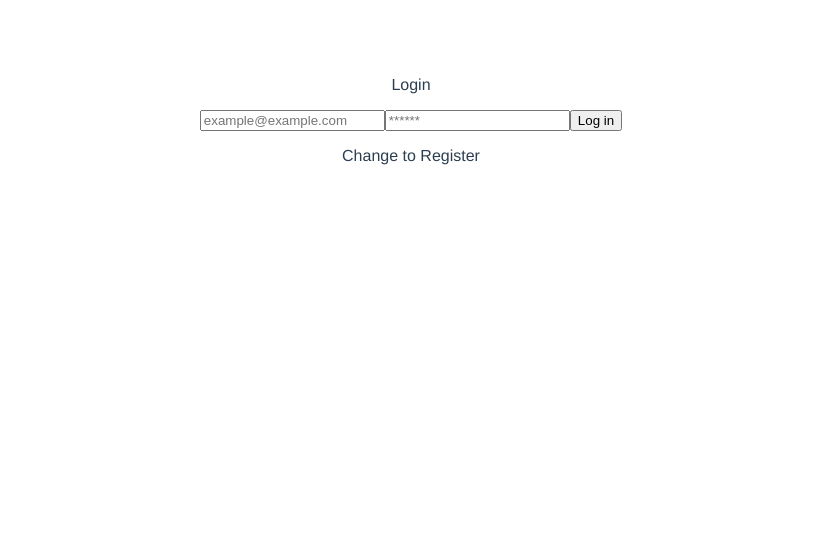
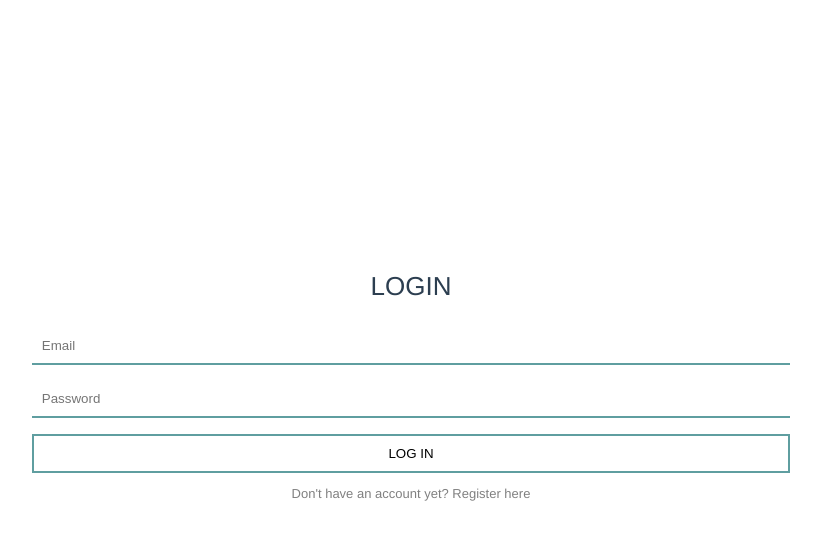
Before and after one commit to TheBanusco10/banus-cloud, a Vue app: page / in a window 1280 px wide. Shown: the top 540 px of the page, without its empty margins (229-1050 px from the left). Built offline with nearby package versions, Linux system fonts and the light colour scheme.

Commit message:
Design changed

```diff
--- a/src/App.vue
+++ b/src/App.vue
@@ -1,12 +1,9 @@
 <template>
   <main>
-    <section v-if="!user.name">
-      <p>
-        {{ user.name }}
-      </p>
+    <section v-if="!user.name" id="login-container">
       <Login />
     </section>
-    <section v-else>
+    <section v-else id="files-section">
       <Files />
       <UploadFile />
     </section>
@@ -31,12 +28,6 @@ export default {
   setup() {
     const store = useStore();
 
-    // onMounted(() => {
-    //   setInterval(() => {
-    //     console.log(user);
-    //   }, 1000);
-    // });
-
     return {
       user: computed(() => store.getters.getUser)
     }
@@ -51,14 +42,28 @@ export default {
     -moz-osx-font-smoothing: grayscale;
     text-align: center;
     color: #2c3e50;
-    margin-top: 60px;
   }
 
   main {
+
+    height: 93vh;
+
     display: flex;
     flex-wrap: wrap;
 
     justify-content: center;
+    align-items: center;
+
+    #login-container {
+      width: 60%;
+    }
+
+    #files-section {
+      width: 100%;
+      display: flex;
+      flex-wrap: wrap;
+      justify-content: center;
+    }
   }
 
 </style>
--- a/src/components/Files.vue
+++ b/src/components/Files.vue
@@ -71,7 +71,9 @@ export default {
 
 <style lang="scss" scoped>
 
-    $border-color: cadetblue;
+    //$border-color: cadetblue;
+
+    @import '../scss/variables';
 
     #userFiles {
 
@@ -102,7 +104,7 @@ export default {
                 border-radius: 4px;
 
                 &:hover {
-                    box-shadow: 0px 5px 10px rgba(0,0,0,.1);
+                    box-shadow: 0 5px 10px rgba(0,0,0,.1);
                     border: 2px solid $border-color;
 
                 }
--- a/src/components/Login.vue
+++ b/src/components/Login.vue
@@ -1,20 +1,20 @@
 <template>
-    <div v-if="isLogging" id="logging">
-        <p>Login</p>
-        <input type="text" placeholder="example@example.com" v-model="userInformation.email">
-        <input type="password" placeholder="******" v-model="userInformation.password">
-        <button @click="logging">Log in</button>
+    <div v-if="isLogging" class="login-modal">
+        <p class="title">Login</p>
+        <input type="text" placeholder="Email" v-model="userInformation.email">
+        <input type="password" placeholder="Password" v-model="userInformation.password">
+        <button @click="login">Log in</button>
 
-        <p @click="isLogging = false">Change to Register</p>
+        <p @click="isLogging = false" class="change-modal">Don't have an account yet? Register here</p>
     </div>
-    <div v-else id="register">
-        <p>Register</p>
+    <div v-else class="login-modal">
+        <p class="title">Register</p>
         <input type="text" placeholder="Name" v-model="userInformation.name">
-        <input type="text" placeholder="example@example.com" v-model="userInformation.email">
-        <input type="password" placeholder="******" v-model="userInformation.password">
-        <button @click="registerUser">Register</button>
+        <input type="text" placeholder="Email" v-model="userInformation.email">
+        <input type="password" placeholder="Password" v-model="userInformation.password">
+        <button @click="registerUser">Create account</button>
 
-        <p @click="isLogging = true">Change to Login</p>
+        <p @click="isLogging = true" class="change-modal">I already have an account</p>
     </div>
 </template>
 
@@ -37,7 +37,7 @@ export default {
         });
 
         const registerUser = async () => {
-            const res = await fetch(`${process.env.VUE_APP_BASE_API}/user`, {
+            const res = await fetch(`${process.env.VUE_APP_BASE_API}/register`, {
                 method: 'POST',
                 headers: { "Content-Type": "application/json" },
                 body: JSON.stringify(userInformation.value)
@@ -49,7 +49,7 @@ export default {
             console.log(data);
         }
 
-        const logging = async () => {
+        const login = async () => {
             const res = await fetch(`${process.env.VUE_APP_BASE_API}/login`, {
                 method: 'POST',
                 headers: { "Content-Type": "application/json" },
@@ -59,7 +59,7 @@ export default {
             const data = await res.json();
 
             if (res.status === 200)
-                store.commit('setUser', data);
+                store.commit('setUser', data.user);
 
             console.log(data);
         }
@@ -69,9 +69,74 @@ export default {
             userInformation,
 
             registerUser,
-            logging
+            login
         }
 
     },
 }
 </script>
+
+<style lang="scss" scoped>
+
+  @import '../scss/variables';
+
+  .login-modal {
+    display: flex;
+    flex-wrap: wrap;
+    flex-flow: column;
+
+    .title {
+      font-size: 26px;
+      text-transform: uppercase;
+    }
+
+    input {
+      margin-bottom: 1rem;
+      padding: 10px;
+
+      border: none;
+      border-bottom: 2px solid $border-color;
+
+      transition: all .3s;
+
+      &:focus {
+        outline: none !important;
+        border-color: $border-color-hover;
+      }
+    }
+
+    button {
+      padding: 10px;
+
+      border: 2px solid $border-color;
+      background-color: transparent;
+
+      text-transform: uppercase;
+
+      cursor: pointer;
+
+      transition: all .3s;
+
+      &:hover {
+        color: white;
+        background-color: $border-color;
+      }
+    }
+
+    .change-modal {
+      font-size: 13px;
+      color: gray;
+
+      cursor: pointer;
+
+      transition: all .3s;
+
+      border-bottom: 2px solid transparent;
+
+      &:hover {
+        border-bottom: 2px solid $border-color;
+      }
+    }
+  }
+
+</style>
--- /dev/null
+++ b/src/scss/_variables.scss
@@ -0,0 +1,2 @@
+$border-color: cadetblue;
+$border-color-hover: #75c0c2;
```
